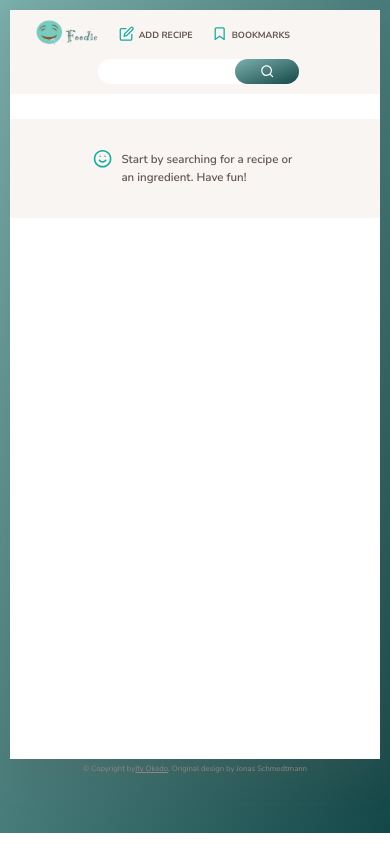
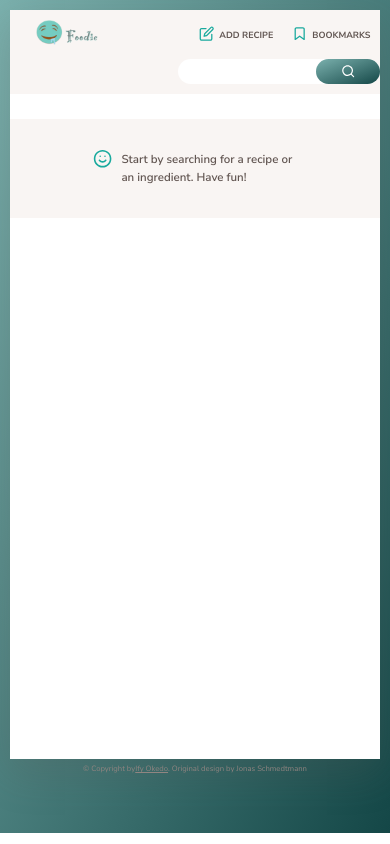
Before and after one commit to kaydo1506/foodie, a website built with Parcel: page index.html in a window 390 px wide. Built offline with nearby package versions, Linux system fonts and the light colour scheme.

Commit message:
changes at the header

```diff
--- a/src/sass/_header.scss
+++ b/src/sass/_header.scss
@@ -4,7 +4,7 @@
     display: grid;
     width: auto;
 
-    grid-template-columns: repeat(3, 1fr);
+    // grid-template-columns: repeat(3, 1fr);
   }
   // @media only screen and (max-width: 490px) {
   //   padding-right: 5px;
```
